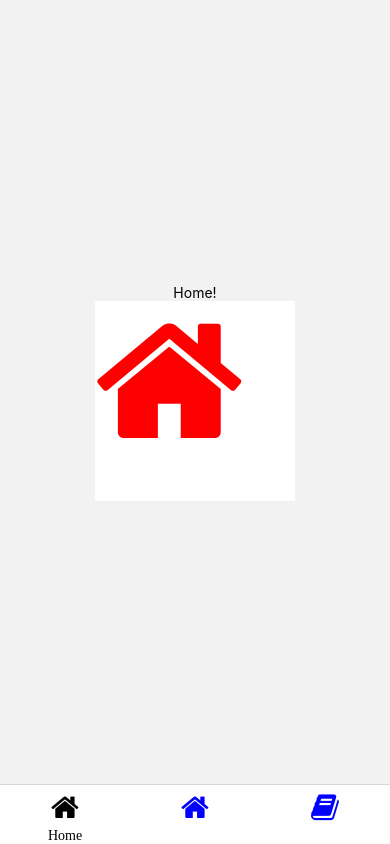
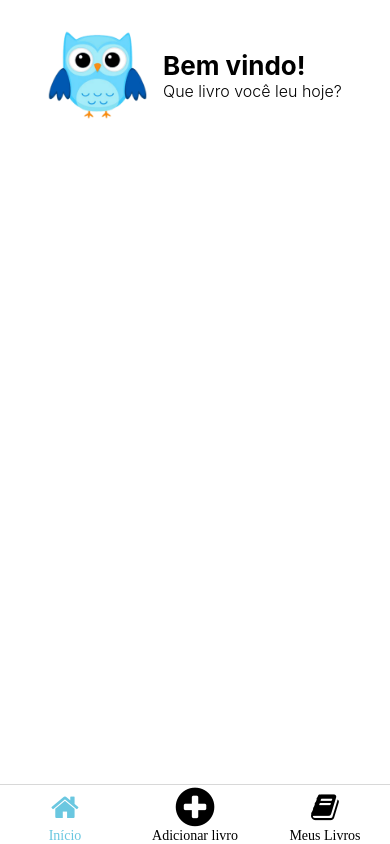
Before and after one commit to LucasPereira9/Books_Tracker, a React Native app in the folder BooksTracker/: screen / in a window 390 px wide. Built offline with nearby package versions, Linux system fonts and the light colour scheme.

Commit message:
:hammer: feat: home title

```diff
--- a/BooksTracker/src/pages/Routes.tsx
+++ b/BooksTracker/src/pages/Routes.tsx
@@ -3,17 +3,7 @@ import {Text, View} from 'react-native';
 import {createBottomTabNavigator} from '@react-navigation/bottom-tabs';
 import Icon from 'react-native-vector-icons/FontAwesome';
 import theme from '../../global/theme';
-
-function HomeScreen() {
-  return (
-    <View style={{flex: 1, justifyContent: 'center', alignItems: 'center'}}>
-      <Text>Home!</Text>
-      <View style={{backgroundColor: '#fff', width: 200, height: 200}}>
-        <Icon name="home" size={160} color="red" />
-      </View>
-    </View>
-  );
-}
+import Home from './home';
 
 function SettingsScreen() {
   return (
@@ -30,14 +20,11 @@ export default function Routes() {
     <Tab.Navigator
       screenOptions={() => ({
         tabBarScrollEnabled: true,
-        tabBarActiveTintColor: '#000',
-        tabBarInactiveTintColor: '#fff',
+        tabBarActiveTintColor: theme.colors.primary,
+        tabBarInactiveTintColor: theme.colors.black,
         tabBarStyle: {
           height: 60,
-          backgroundColor: '#fff',
-        },
-        tabBarIndicatorStyle: {
-          backgroundColor: '#blue',
+          backgroundColor: theme.colors.white,
         },
         tabBarLabelStyle: {
           fontSize: 14,
@@ -47,25 +34,25 @@ export default function Routes() {
       })}>
       <Tab.Screen
         options={{
-          tabBarIcon: () => (
-            <Icon name="home" size={30} color={theme.colors.black} />
-          ),
+          tabBarIcon: ({color}) => <Icon name="home" size={30} color={color} />,
         }}
-        name="Home"
-        component={HomeScreen}
+        name="Início"
+        component={Home}
       />
       <Tab.Screen
         options={{
-          tabBarIcon: () => <Icon name="home" size={30} color="blue" />,
+          tabBarIcon: ({color}) => (
+            <Icon name="plus-circle" size={45} color={color} />
+          ),
         }}
-        name="Settings"
+        name="Adicionar livro"
         component={SettingsScreen}
       />
       <Tab.Screen
         options={{
-          tabBarIcon: () => <Icon name="book" size={30} color="blue" />,
+          tabBarIcon: ({color}) => <Icon name="book" size={30} color={color} />,
         }}
-        name="Books"
+        name="Meus Livros"
         component={SettingsScreen}
       />
     </Tab.Navigator>
--- a/BooksTracker/src/pages/home/index.tsx
+++ b/BooksTracker/src/pages/home/index.tsx
@@ -1,10 +1,20 @@
 import React from 'react';
-import {View, Text} from 'react-native';
+import {View, Text, Image} from 'react-native';
+import {styles} from './styles';
 
 export default function Home() {
   return (
-    <View>
-      <Text>LALALAL</Text>
+    <View style={styles.container}>
+      <View style={styles.topContainer}>
+        <Image
+          style={styles.imageContainer}
+          source={require('../../assets/images/frederico.png')}
+        />
+        <View style={styles.titleContent}>
+          <Text style={styles.title}>Bem vindo!</Text>
+          <Text style={styles.subtitle}>Que livro você leu hoje?</Text>
+        </View>
+      </View>
     </View>
   );
 }
--- /dev/null
+++ b/BooksTracker/src/pages/home/styles.tsx
@@ -0,0 +1,30 @@
+import {StyleSheet} from 'react-native';
+import theme from '../../../global/theme';
+
+export const styles = StyleSheet.create({
+  container: {
+    flex: 1,
+    backgroundColor: theme.colors.white,
+  },
+  topContainer: {
+    flexDirection: 'row',
+    alignItems: 'center',
+  },
+  imageContainer: {
+    height: 150,
+    width: '50%',
+  },
+  titleContent: {
+    right: 32,
+  },
+  title: {
+    fontSize: 26,
+    color: theme.colors.black,
+    fontWeight: 'bold',
+  },
+  subtitle: {
+    fontWeight: '300',
+    fontSize: 16,
+    color: theme.colors.black,
+  },
+});
```
Also changed, not shown: BooksTracker/src/assets/images/frederico.png (added).
